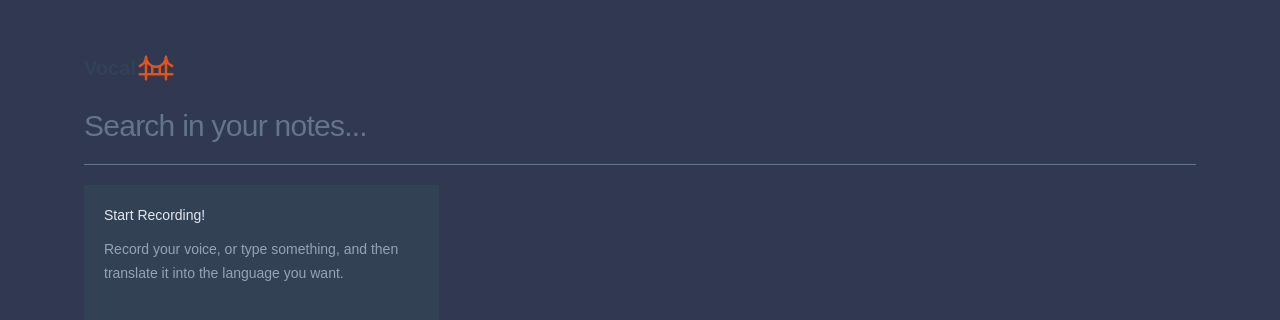
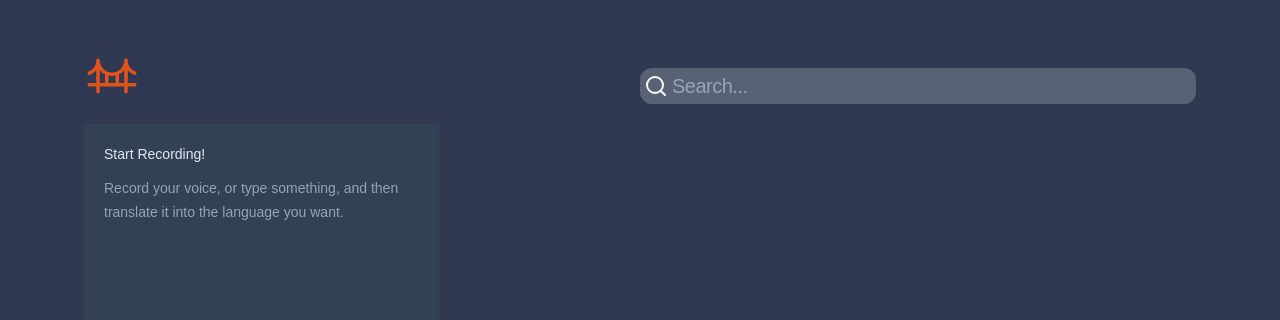
Before and after one commit to AlexandreDresch/VocalBridge, a React (Vite) app: page / in a window 1280 px wide. Shown: the top 320 px of the page. Built offline with nearby package versions, Linux system fonts and the light colour scheme.

Commit message:
feat: update header styles & change search form

```diff
--- a/src/components/header.tsx
+++ b/src/components/header.tsx
@@ -1,6 +1,7 @@
 import { ChangeEvent, useContext } from "react";
 import logo from "../assets/bridge.svg";
 import { NotesContext } from "../providers/notes-context";
+import { Search } from "lucide-react";
 
 export default function Header() {
   const { handleQuery } = useContext(NotesContext);
@@ -12,24 +13,20 @@ export default function Header() {
   }
 
   return (
-    <header className="w-full space-y-5">
-      <div className="flex  items-center">
-        <h1 className="font-semibold text-xl text-slate-700 align-bottom">
-          Vocal
-        </h1>
-        <img src={logo} alt="Bridge" className="w-10" />
+    <header className="w-full space-y-5 flex justify-between items-center">
+      <div className="flex justify-center items-center">
+        <img src={logo} alt="Vocal Bridge" className="w-14" />
       </div>
 
-      <form className="w-full">
+      <form className="w-1/2 relative flex items-center">
+        <Search className="absolute top-2 left-1 md:top-1.5 size-5 md:size-6"  />
         <input
           type="text"
-          placeholder="Search in your notes..."
+          placeholder="Search..."
           onChange={handleSearch}
-          className="w-full bg-transparent text-3xl font-medium tracking-tight placeholder:text-slate-500 outline-none"
+          className="w-full bg-tertiary p-1 pl-7 md:pl-8 rounded-xl text-lg md:text-xl font-medium tracking-tight placeholder:text-slate-400  outline-none"
         />
       </form>
-
-      <div className="w-full h-px  bg-gradient-to-r from bg-slate-500 via-slate-600 to-slate-700" />
     </header>
   );
 }
```
